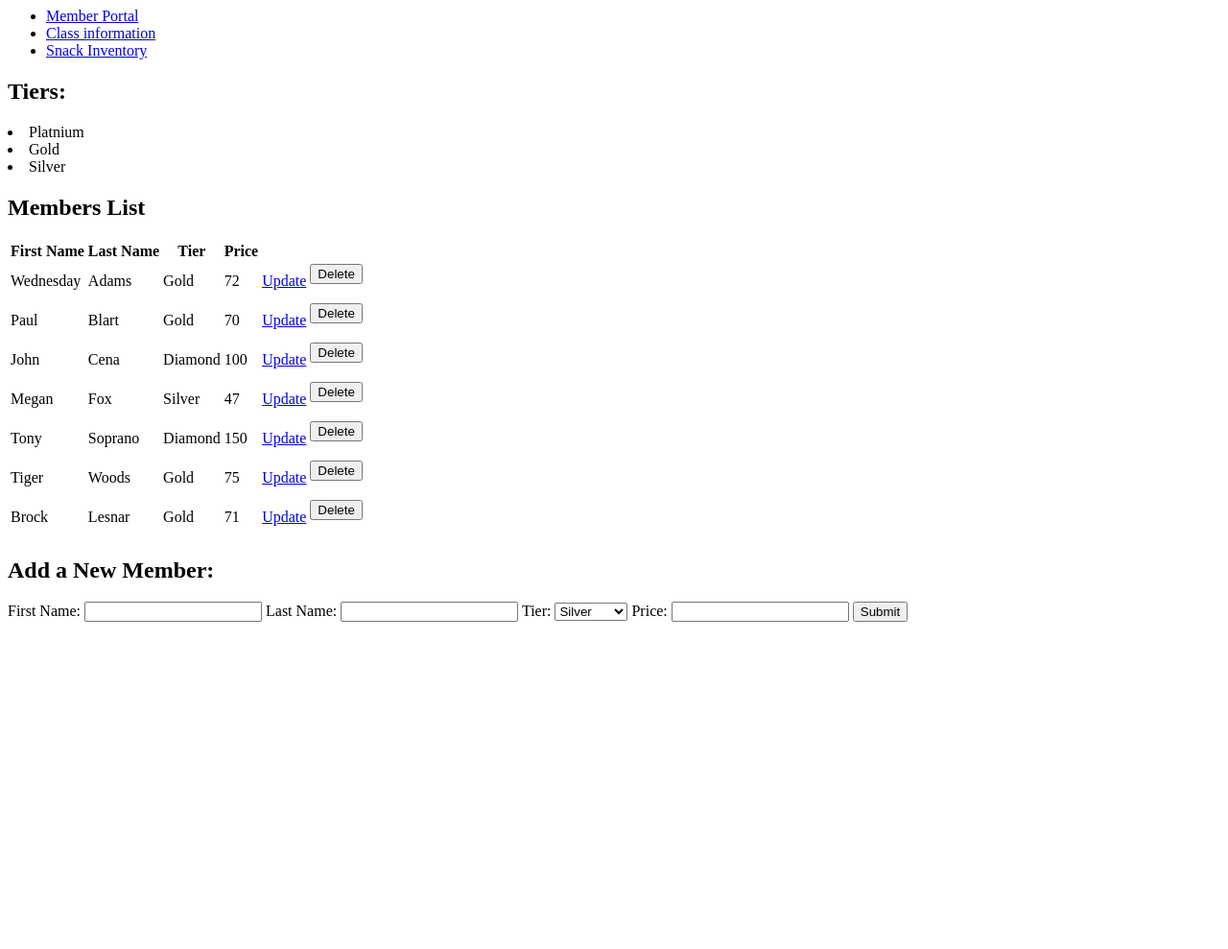
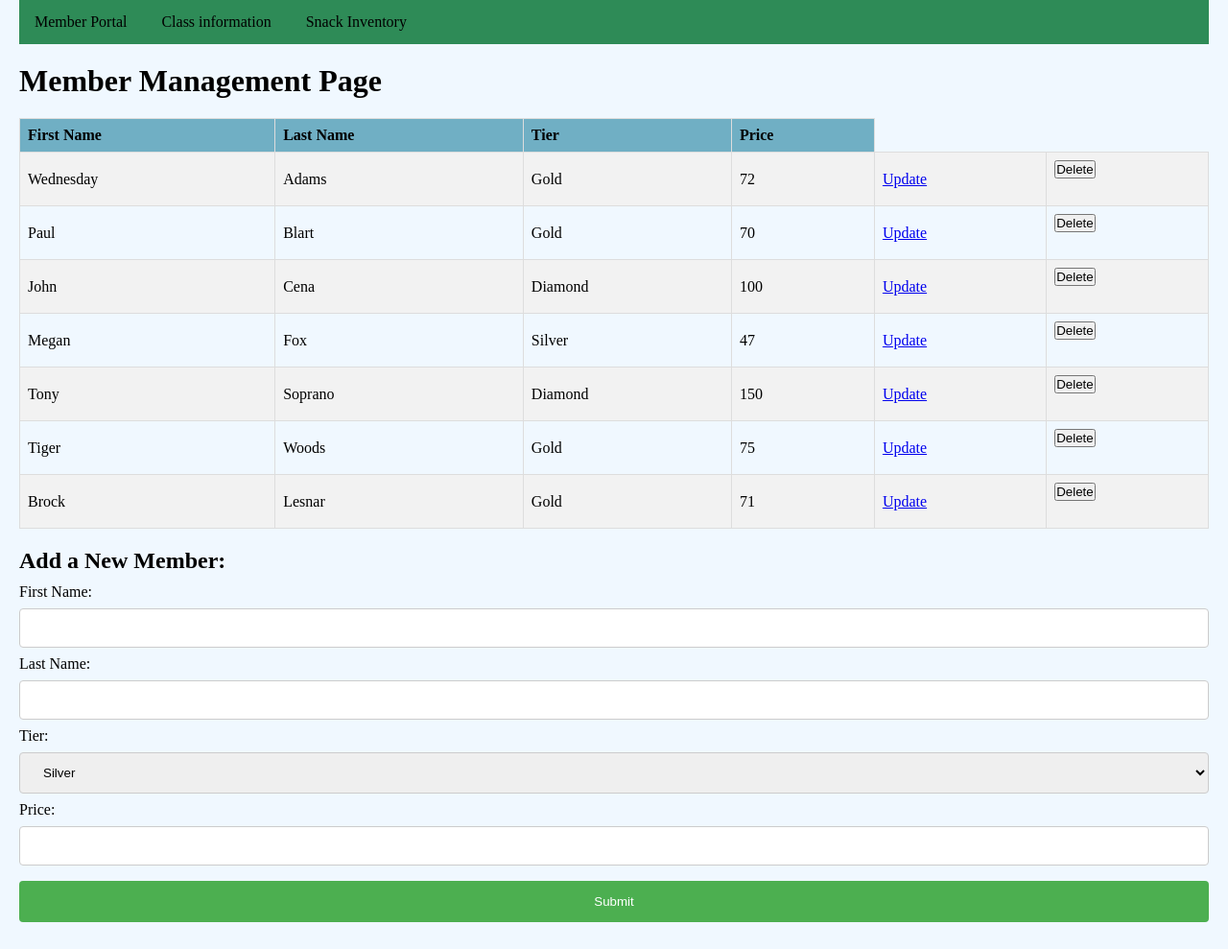
Before and after one commit to cdomenico8/FitnessGuru, a Flask app: page / in a window 1280 px wide. Shown: the whole page at 96% size. Before the commit the page ends 648 px from the top, so only its background shows below. Run offline with Flask 3, Linux system fonts and the light colour scheme; data comes from the database, SQL or seed files in the repository.

Commit message:
Added Styling

```diff
--- /dev/null
+++ b/static/style.css
@@ -0,0 +1,111 @@
+/* Reset default margin and padding */
+* {
+    margin: 0;
+    padding: 0;
+    box-sizing: border-box;
+}
+
+body {
+    background-color: #f0f8ff;
+    padding-left: 20px;
+    padding-right: 20px;
+}
+
+nav {
+    background-color: #2E8B57;
+    overflow: hidden;
+    margin-bottom: 20px;
+}
+
+nav ul {
+    list-style-type: none;
+    margin: 0;
+    padding: 0;
+}
+
+nav li {
+    display: inline;
+}
+
+nav li a {
+    display: inline-block;
+    padding: 14px 16px;
+    text-decoration: none;
+    color: black;
+}
+
+nav li a:hover {
+    background-color: #ddd;
+    color: black;
+}
+
+table {
+    width: 100%;
+    border-collapse: collapse;
+    margin-top: 20px;
+    margin-bottom: 20px;
+}
+
+table th,
+table td {
+    padding: 8px;
+    border: 1px solid #ddd;
+    text-align: left;
+}
+
+table th {
+    background-color: #70AFC4;
+    /* Light gray background for table headers */
+    font-weight: bold;
+}
+
+table tr:nth-child(even) {
+    background-color: #f2f2f2;
+    /* Light gray background for even rows */
+}
+
+/* styles.css */
+
+/* Form styling */
+form {
+    margin-bottom: 20px;
+}
+
+input[type="text"],
+input[type="password"],
+input[type="number"],
+select,
+textarea {
+    width: 100%;
+    padding: 12px 20px;
+    margin: 8px 0;
+    display: inline-block;
+    border: 1px solid #ccc;
+    border-radius: 4px;
+    box-sizing: border-box;
+}
+
+input[type="submit"] {
+    width: 100%;
+    background-color: #4CAF50;
+    color: white;
+    padding: 14px 20px;
+    margin: 8px 0;
+    border: none;
+    border-radius: 4px;
+    cursor: pointer;
+}
+
+input[type="submit"]:hover {
+    background-color: #45a049;
+}
+
+/* Heading styles */
+h1,
+h2 {
+    font-weight: bold;
+}
+
+h2 {
+    margin-bottom: 10px;
+}
--- a/templates/Members.html
+++ b/templates/Members.html
@@ -1,13 +1,7 @@
 {% extends "base.html" %}
 {% block title %} Members {% endblock %}
 {% block content %}
-
-<h2>Tiers:</h2>
-<li>Platnium</li>
-<li>Gold</li>
-<li>Silver</li>
-<h2>Members List</h2>
-
+<h1>Member Management Page</h1>
 <table>
     <tr>
         <th>First Name</th>
@@ -34,7 +28,7 @@
 <h2>Add a New Member:</h2>
 <form action="/addMember" method="POST">
     First Name: <input type="text" name="first_name" value="">
-    Last Name: <input type="instructor" name="last_name" value="">
+    Last Name: <input type="text" name="last_name" value="">
     Tier: <select name="tier_name">
         <option value="silver">Silver</option>
         <option value="gold">Gold</option>
--- a/templates/base.html
+++ b/templates/base.html
@@ -1,7 +1,7 @@
 <html>
     <head>
         <title>{% block title %}{% endblock %}</title>
-
+        <link rel="stylesheet" href="static/style.css">
     </head>
     <body>
         <nav>
```
